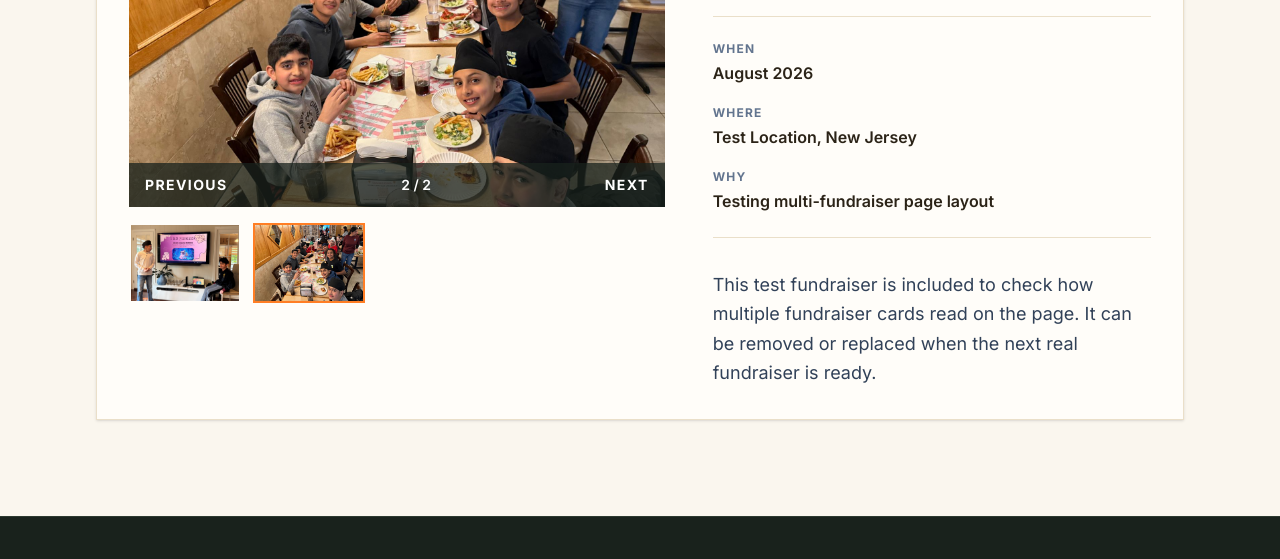
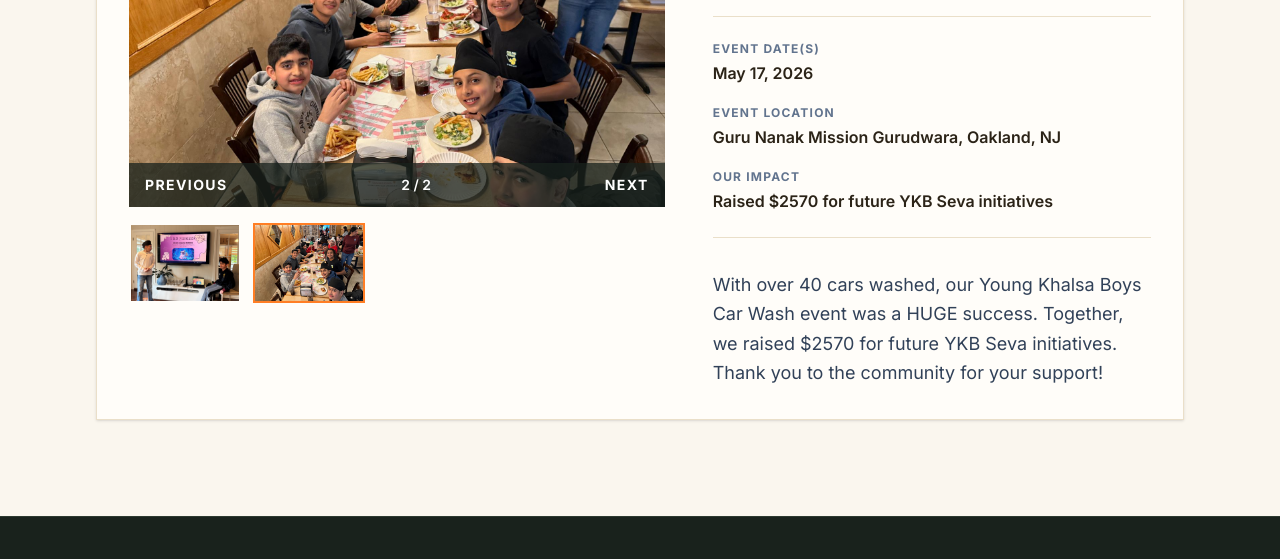
Before and after one commit to Young-Khalsa-Boys/ykb-beta, an Astro site: page /fundraisers in a window 1280 px wide. Shown: the part 722-1281 px from the top of the page. Built offline with nearby package versions, Linux system fonts and the light colour scheme; Astro itself is replaced by a stand-in of ours.

Commit message:
removed test + added ykb carwash to events list

```diff
--- a/src/components/EventListing.tsx
+++ b/src/components/EventListing.tsx
@@ -91,9 +91,8 @@ function EventPhotoCarousel({ event }: { event: EventItem }) {
               key={image.src}
               type="button"
               onClick={() => setActiveIndex(index)}
-              className={`h-20 w-28 flex-shrink-0 overflow-hidden border-2 ${
-                activeIndex === index ? 'border-[var(--ykb-orange)]' : 'border-transparent'
-              }`}
+              className={`h-20 w-28 flex-shrink-0 overflow-hidden border-2 ${activeIndex === index ? 'border-[var(--ykb-orange)]' : 'border-transparent'
+                }`}
               aria-label={`Show photo ${index + 1} for ${event.name}`}
             >
               <img src={image.src} alt="" className="h-full w-full object-cover" loading="lazy" />
@@ -143,15 +142,15 @@ export function EventListing({ eyebrow, title, intro, items, emptyMessage }: Eve
 
                 <dl className="grid sm:grid-cols-3 lg:grid-cols-1 gap-5 border-y border-[#EADFC9] py-6 mb-8">
                   <div>
-                    <dt className="text-xs font-bold uppercase tracking-widest text-slate-500 mb-1">When</dt>
+                    <dt className="text-xs font-bold uppercase tracking-widest text-slate-500 mb-1">Event Date(s)</dt>
                     <dd className="font-semibold text-[#2B2317]">{item.date}</dd>
                   </div>
                   <div>
-                    <dt className="text-xs font-bold uppercase tracking-widest text-slate-500 mb-1">Where</dt>
+                    <dt className="text-xs font-bold uppercase tracking-widest text-slate-500 mb-1">Event Location</dt>
                     <dd className="font-semibold text-[#2B2317]">{item.location}</dd>
                   </div>
                   <div>
-                    <dt className="text-xs font-bold uppercase tracking-widest text-slate-500 mb-1">Why</dt>
+                    <dt className="text-xs font-bold uppercase tracking-widest text-slate-500 mb-1">Our Impact</dt>
                     <dd className="font-semibold text-[#2B2317]">{item.impact}</dd>
                   </div>
                 </dl>
--- a/src/pages_react/Fundraisers.tsx
+++ b/src/pages_react/Fundraisers.tsx
@@ -2,12 +2,12 @@ import { EventListing, type EventItem } from "../components/EventListing";
 
 const fundraisers: EventItem[] = [
   {
-    id: "test-fundraiser-2026",
-    name: "Test Fundraiser",
+    id: "ykb-carwash-2026",
+    name: "YKB Car Wash",
     category: "Fundraiser",
-    date: "August 2026",
-    location: "Test Location, New Jersey",
-    impact: "Testing multi-fundraiser page layout",
+    date: "May 17, 2026",
+    location: "Guru Nanak Mission Gurudwara, Oakland, NJ",
+    impact: "Raised $2570 for future YKB Seva initiatives",
     images: [
       {
         src: "/photocarousel/ykb_c4-pres3.jpeg",
@@ -19,7 +19,7 @@ const fundraisers: EventItem[] = [
       },
     ],
     summary:
-      "This test fundraiser is included to check how multiple fundraiser cards read on the page. It can be removed or replaced when the next real fundraiser is ready.",
+      "With over 40 cars washed, our Young Khalsa Boys Car Wash event was a HUGE success. Together, we raised $2570 for future YKB Seva initiatives. Thank you to the community for your support!",
   },
 ];
 
--- a/src/pages_react/Projects.tsx
+++ b/src/pages_react/Projects.tsx
@@ -1,6 +1,7 @@
 import { EventListing, type EventItem } from "../components/EventListing";
 
 const projects: EventItem[] = [
+  /*
   {
     id: "test-community-project",
     name: "Test Community Project",
@@ -21,6 +22,7 @@ const projects: EventItem[] = [
       "This test project is included to preview how multiple project cards stack on the page. It can be replaced once another real service project is ready to publish.",
     impact: "Testing multi-project page layout",
   },
+  */
 ];
 
 export default function Projects() {
```
